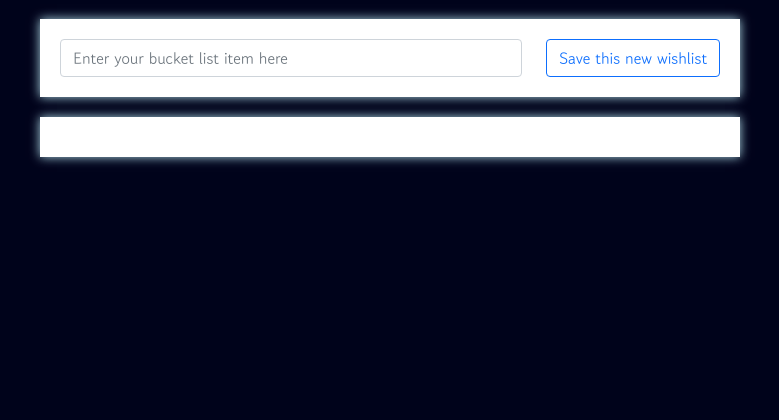
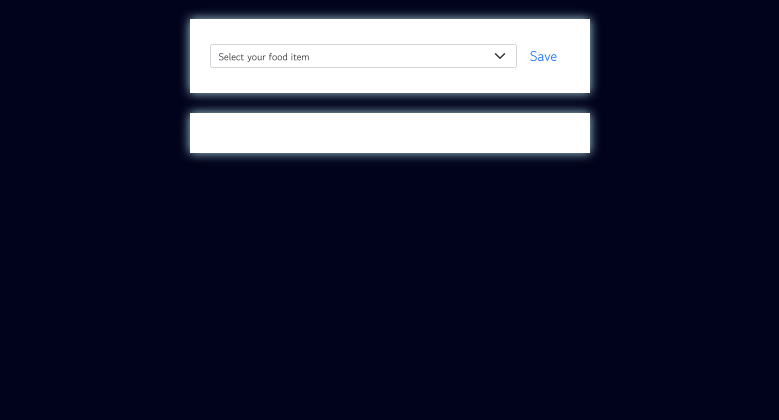
Before and after one commit to armanvanr/Pecel-Shop, a Flask app: page / in a window 1280 px wide. Shown: the part 351-771 px from the top of the page, without its empty margins (250-1029 px from the left). Run offline with Flask 2, Linux system fonts and the light colour scheme; data that the repository does not hold is empty; some libraries are stand-ins or nearby versions.

Commit message:
Dropdown list
note: belum dirapiin style nya

```diff
--- a/app.py
+++ b/app.py
@@ -23,6 +23,7 @@ def bucket_post():
         'num': num,
         'bucket': bucket_receive,
         'done': 0,
+        'qty': 1
     }
     db.bucket.insert_one(doc)
     return jsonify()
--- a/templates/index.html
+++ b/templates/index.html
@@ -14,6 +14,9 @@
         crossorigin="anonymous"></script>
 
     <link href="https://fonts.googleapis.com/css2?family=Gowun+Dodum&amp;display=swap" rel="stylesheet">
+    <link href="//maxcdn.bootstrapcdn.com/bootstrap/3.3.0/css/bootstrap.min.css" rel="stylesheet" id="bootstrap-css">
+    <script src="//maxcdn.bootstrapcdn.com/bootstrap/3.3.0/js/bootstrap.min.js"></script>
+    <script src="//code.jquery.com/jquery-1.11.1.min.js"></script>
 
     <title>Bucket List</title>
 
@@ -45,7 +48,7 @@
 
         .mybox {
             width: 95%;
-            max-width: 700px;
+            max-width: 400px;
             padding: 20px;
             box-shadow: 0px 0px 10px 0px lightblue;
             margin: 20px auto;
@@ -69,7 +72,7 @@
             justify-content: center;
 
             margin-bottom: 10px;
-            min-height: 48px;
+            min-height: 60px;
         }
 
         .mybox>li>h2 {
@@ -84,23 +87,6 @@
             text-decoration: line-through
         }
     </style>
-</head>
-
-<body style="background-color:#00031b">
-    <div class="mypic">
-        <h1>My Bucketlist</h1>
-        <p>I write here downside for my bucket-list in my future. Hope this is will come true :)</p>
-    </div>
-    <div class="mybox" style="background-color:white">
-        <div class="mybucket">
-            <input id="bucket" class="form-control" type="text" placeholder="Enter your bucket list item here">
-            <button onclick="save_bucket()" type="button" class="btn btn-outline-primary">Save this new wishlist</button>
-        </div>
-    </div>
-    <div class="mybox" id="bucket-list" style="background-color:white; min-height: auto;">
-    </div>
-</body>
-
     <script>
         $(document).ready(function () {
             show_bucket();
@@ -121,15 +107,30 @@
                         if (done === 0) {
                             temp_html = `
                                 <li>
-                                <h2>✅ ${bucket}</h2>
-                                <button onclick="done_bucket(${num})" type="button" class="btn btn-outline-primary">Mark as complete</button>
+                                    <h2>${bucket}</h2>
+                                    <button onclick="delete_bucket(${num})" type="button" class="btn btn-outline-danger">Delete!</button>
+                                    <div class="col-lg-2">
+                                            <div class="input-group">
+                                        <span class="input-group-btn">
+                                            <button type="button" class="quantity-left-minus btn btn-danger btn-number"  data-type="minus" data-field="">
+                                              <span class="glyphicon glyphicon-minus"></span>
+                                            </button>
+                                        </span>
+                                        <input type="text" id="quantity" name="quantity" class="form-control input-number" value="10" min="1" max="100">
+                                        <span class="input-group-btn">
+                                            <button type="button" class="quantity-right-plus btn btn-success btn-number" data-type="plus" data-field="">
+                                                <span class="glyphicon glyphicon-plus"></span>
+                                            </button>
+                                        </span>
+                                    </div>
+                                    </div>
                                 </li>
                                 `;
                         } else {
                             temp_html = `
                                 <li>
-                                <h2 class="done">✅ ${bucket}</h2>
-                                <button onclick="cancel_bucket(${num})" type="button" class="btn btn-outline-danger">Cancel</button>
+                                    <h2 class="done">${bucket}</h2>
+                                    <button onclick="delete_bucket(${num})" type="button" class="btn btn-outline-danger">Delete!</button>
                                 </li>
                                 `;
                         }
@@ -143,7 +144,7 @@
             $.ajax({
                 type: "POST",
                 url: "/bucket",
-                data: {bucket_give: bucket},
+                data: { bucket_give: bucket },
                 success: function (response) {
                     $('#bucket').val(null);
                     show_bucket();
@@ -167,6 +168,7 @@
                 data: { num_give: num },
                 success: function (response) {
                     show_bucket();
+                    window.location.reload();
                 }
             });
         }
@@ -180,6 +182,62 @@
                 }
             });
         }
+        var quantity = 0;
+        $('.quantity-right-plus').click(function (e) {
+
+            // Stop acting like a button
+            e.preventDefault();
+            // Get the field name
+            var quantity = parseInt($('#quantity').val());
+
+            // If is not undefined
+
+            $('#quantity').val(quantity + 1);
+
+
+            // Increment
+
+        });
+
+        $('.quantity-left-minus').click(function (e) {
+            // Stop acting like a button
+            e.preventDefault();
+            // Get the field name
+            var quantity = parseInt($('#quantity').val());
+
+            // If is not undefined
+
+            // Increment
+            if (quantity > 0) {
+                $('#quantity').val(quantity - 1);
+            }
+        });
     </script>
+</head>
+
+<body style="background-color:#00031b">
+    <div class="mypic">
+        <h1>My Bucketlist</h1>
+        <p>I write here downside for my bucket-list in my future. Hope this is will come true :)</p>
+    </div>
+    <div class="mybox" style="background-color:white">
+        <div class="mybucket">
+            <select class="form-select" id="bucket">
+                <option selected>Select your food item</option>
+                <option value="Rice">Rice</option>
+                <option value="Lontong">Lontong</option>
+                <option value="Pecel">Pecel</option>
+                <option value="Fried Tempe">Fried Tempe</option>
+                <option value="Fried Tofu">Fried Tofu</option>
+                <option value="Fried Chicken">Fried Chicken</option>
+            </select>
+            <button onclick="save_bucket()" type="button" class="btn btn-outline-primary">Save</button>
+        </div>
+    </div>
+    <div class="mybox" id="bucket-list" style="background-color:white; min-height: auto;">
+    </div>
+</body>
+
+
 
 </html>
```
Lines whose indentation alone changed are shown as unchanged.
